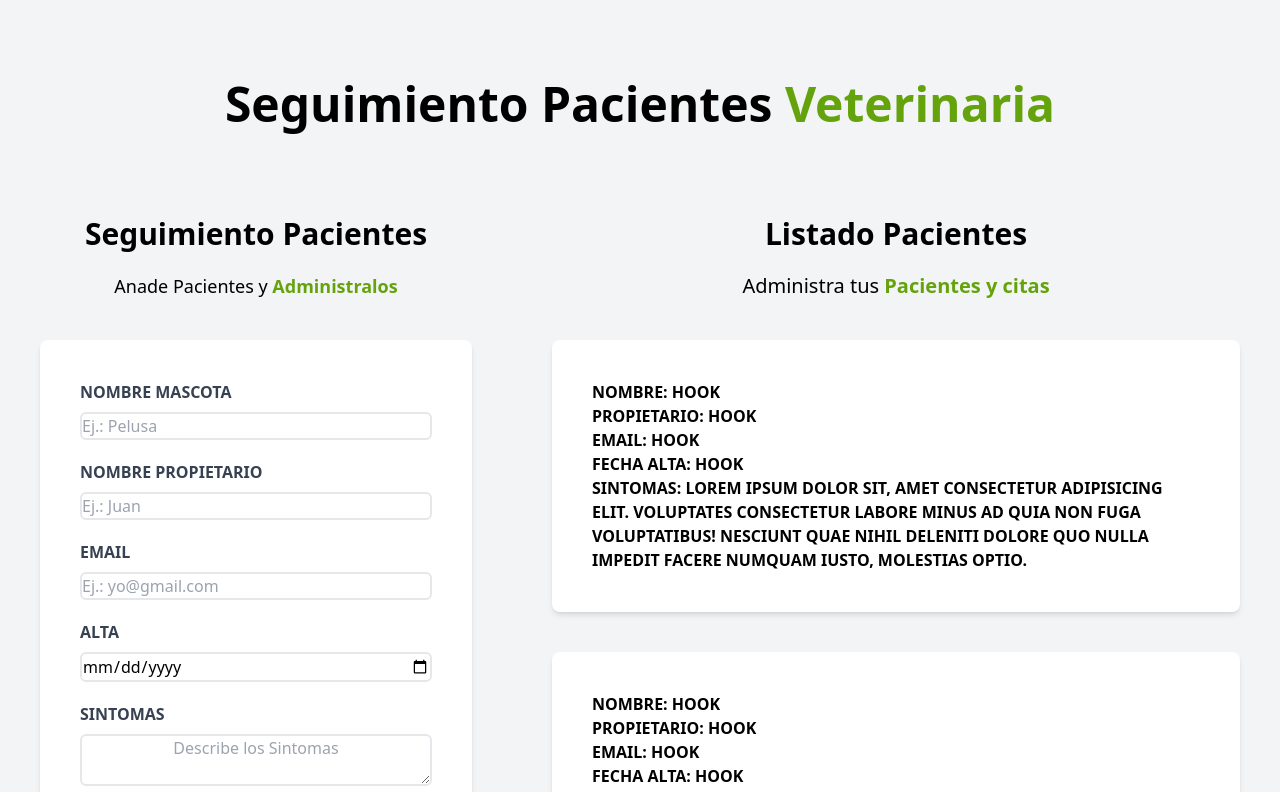
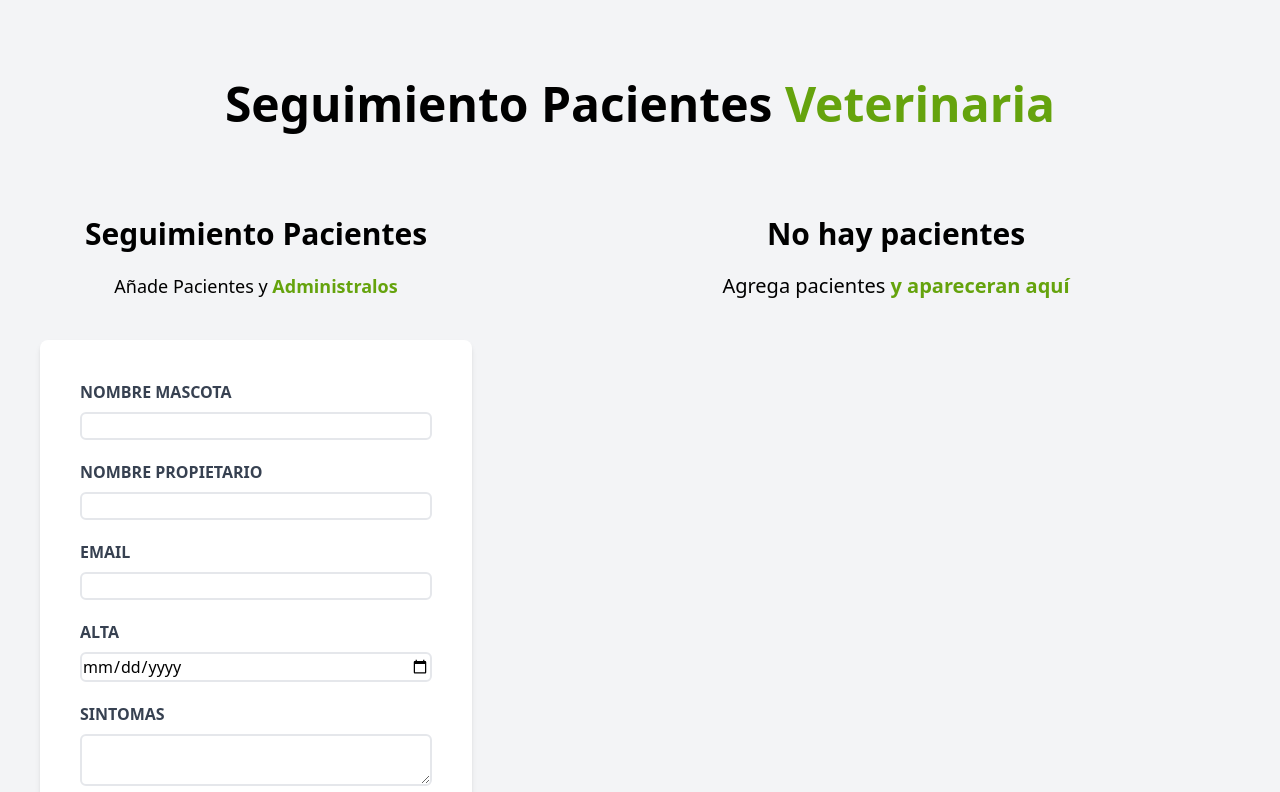
Before and after one commit to aleee-git/Veterinaria-react, a React (Vite) app: page / in a window 1280 px wide. Shown: the top 792 px of the page. Built offline with nearby package versions, Linux system fonts and the light colour scheme.

Commit message:
Correcion

```diff
--- a/src/App.jsx
+++ b/src/App.jsx
@@ -1,15 +1,20 @@
+import {useState} from 'react'
 import Formulario from './Components/Formulario'
 import Header from './Components/Header'
 import ListadoPacientes from './Components/ListadoPacientes'
 
 function App() {
 
+  const [pacientes, setPacientes] = useState ([]);
+
+
   return (
     <div className='container mx-auto mt-20'>
       <Header/>
       <div className='mt-12 md:flex'>
-        <Formulario/>
-        <ListadoPacientes/>
+        <Formulario pacientes = {pacientes} setPacientes = {setPacientes} />
+
+        <ListadoPacientes pacientes = {pacientes} />
       </div>
     </div>
   )
--- /dev/null
+++ b/src/Components/Error.jsx
@@ -0,0 +1,12 @@
+import React from 'react';
+
+export default function Error({mensaje}) {
+  return (
+    <div>
+        <div className='bg-red-700 text-white text-center p-3 uppercase font-bold mb-3 rounded-md'>
+        <p> {mensaje} </p>
+        </div>
+    </div>
+  );
+
+}
--- a/src/Components/Formulario.jsx
+++ b/src/Components/Formulario.jsx
@@ -1,37 +1,99 @@
-import React from 'react';
+import { React, useState, useEffect } from 'react';
+import Error from './Error'
 
-export default function Formulario() {
+// Llamar props de App.jsx
+export default function Formulario({setPacientes, pacientes}) {
+
+  // Hook => Variable, modificador = valor inicial
+  const [nombre, setNombre] = useState("");
+  const [propietario, setPropietario] = useState("");
+  const [email, setEmail] = useState("");
+  const [fecha, setFecha] = useState("");
+  const [sintomas, setSintomas] = useState("");
+  const [error, setError] = useState (false);
+
+  const generarID = () => {
+    const random = Math.random().toString(30);
+    const fecha = Date.now().toString(30);
+
+    return random + fecha;
+  }
+
+  const handleSubmit = (e) => {
+    e.preventDefault();
+
+    // Crea un array con las variables y si alguno incluye un string vacio envia alerta
+    if ([nombre, propietario, email, fecha, sintomas].includes("")) {
+
+      setError(true);
+      console.log("Hay al menos un campo vacio :(");
+      return;
+    }
+
+    setError(false);
+
+    const objetoPaciente = {
+      nombre,
+      propietario,
+      email,
+      fecha,
+      sintomas,
+      id : generarID()
+    }
+
+    // Copiar lo que hay en pacientes a objectoPaciente, un nuevo array
+    setPacientes ([...pacientes, objetoPaciente]);
+
+    // Reiniciar formulario
+    setNombre ("");
+    setPropietario ("");
+    setEmail ("");
+    setFecha ("");
+    setSintomas ("");
+
+  }
+
+
   return (
     <div className='md:w-1/2 lg:w-2/5 p-10'>
 
       <h2 className='font-black text-3xl text-center'> Seguimiento Pacientes </h2>
 
-      <p className='text-lg mt-5 text-center mb-10 '> Anade Pacientes y {""} <span className='text-lime-600 font-bold'>Administralos</span></p>
+      <p className='text-lg mt-5 text-center mb-10 '> Añade Pacientes y {""} <span className='text-lime-600 font-bold'>Administralos</span></p>
 
-      <form className='bg-white shadow-md rounded-lg p-10 mb-10'>
+      <form onSubmit = {handleSubmit} className='bg-white shadow-md rounded-lg p-10 mb-10'>
+
+        {error && <Error mensaje="Todos los campos son obligatorios"/>}
+
         <div className='mb-5'>
           <label className='block text-gray-700 font-bold uppercase' htmlFor="mascota"> Nombre Mascota </label>
-          <input className='border-2 w-full mt-2 rounded-md placeholder-gray-400'placeholder='Ej.: Pelusa' type="text" id='mascota'/>
+          {/* Agregar valor al input de acuerdo al Hook */}
+          <input value={nombre} onChange={(event) => setNombre(event.target.value)}
+          className='border-2 w-full mt-2 rounded-md'type="text" id='mascota'/>
         </div>
 
         <div className='mb-5'>
           <label className='block text-gray-700 font-bold uppercase' htmlFor="propietario"> Nombre Propietario </label>
-          <input className='border-2 w-full mt-2 rounded-md placeholder-gray-400'placeholder='Ej.: Juan' type="text" id='propietario'/>
+          <input value={propietario} onChange={(event) => setPropietario(event.target.value)}
+          className='border-2 w-full mt-2 rounded-md' type="text" id='propietario'/>
         </div>
 
         <div className='mb-5'>
           <label className='block text-gray-700 font-bold uppercase' htmlFor="email"> Email </label>
-          <input className='border-2 w-full mt-2 rounded-md placeholder-gray-400'placeholder='Ej.: yo@gmail.com' type="email" id='email'/>
+          <input value={email} onChange={(event) => setEmail(event.target.value)}
+          className='border-2 w-full mt-2 rounded-md' type="email" id='email'/>
         </div>
 
         <div className='mb-5'>
           <label className='block text-gray-700 font-bold uppercase' htmlFor="alta"> Alta </label>
-          <input className='border-2 w-full mt-2 rounded-md placeholder-gray-400' type="date" id='alta'/>
+          <input value={fecha} onChange={(event) => setFecha(event.target.value)}
+          className='border-2 w-full mt-2 rounded-md' type="date" id='alta'/>
         </div>
 
         <div className='mb-5'>
           <label className='block text-gray-700 font-bold uppercase' htmlFor="sintomas"> Sintomas </label>
-          <textarea className='border-2 w-full mt-2 rounded-md placeholder-gray-400 text-center'placeholder='Describe los Sintomas' type="text" id='sintomas'/>
+          <textarea value={sintomas} onChange={(event) => setSintomas(event.target.value)}
+          className='border-2 w-full mt-2 rounded-md' type="text" id='sintomas'/>
         </div>
 
         <input className='bg-amber-900 hover:bg-lime-700 cursor-pointer text-white p-3 rounded-lg w-full uppercase font-bold' type="submit" value="Agregar paciente" />
--- a/src/Components/ListadoPacientes.jsx
+++ b/src/Components/ListadoPacientes.jsx
@@ -1,19 +1,35 @@
 import React from 'react';
 import Paciente from './Paciente';
 
-export default function ListadoPacientes() {
+export default function ListadoPacientes({pacientes}) {
+
   return (
     <div className='md:w-1/2 lg:w-3/5 p-10 md:h-screen overflow-y-scroll'>
 
-      <h2 className='font-black text-center text-3xl'> Listado Pacientes </h2>
-      <p className='text-xl mt-5 text-center mb-10'> Administra tus {""} <span className='text-lime-600 font-bold'>Pacientes y citas</span></p>
+      {pacientes && pacientes.length ? (
+        <>
+          <h2 className='font-black text-center text-3xl'> Listado Pacientes </h2>
+          <p className='text-xl mt-5 text-center mb-10'> Administra tus {""} <span className='text-lime-600 font-bold'>Pacientes y citas</span></p>
 
-      <Paciente/>
-      <Paciente/>
-      <Paciente/>
-      <Paciente/>
-      <Paciente/>
-      <Paciente/>
+          {/* Iterar el componente, hacer una copia */}
+          { pacientes.map ((paciente) => (
+            <Paciente
+            // Crear un id
+            key = {paciente.id}
+            paciente = {paciente}/>
+          ))}
+          </>
+      ) : (
+        <>
+        <h2 className='font-black text-center text-3xl'> No hay pacientes </h2>
+        <p className='text-xl mt-5 text-center mb-10'> Agrega pacientes {""} <span className='text-lime-600 font-bold'>y apareceran aquí</span></p>
+        </>
+      )}
+
+
+
+
+
 
     </div>
   );
--- a/src/Components/Paciente.jsx
+++ b/src/Components/Paciente.jsx
@@ -1,20 +1,24 @@
 import React from 'react';
 
-export default function Paciente() {
+export default function Paciente({paciente}) {
   return (
     <div className='m-3 bg-white shadow-md rounded-lg p-10 mb-10'>
 
-    <p className='font-bold mb-3 text-gray-800 uppercase'> Nombre: {""} <span className='font-normal normal-case'>Hook</span></p>
+    <p className='font-bold mb-3 text-gray-800 uppercase'> Nombre: {""} <span className="lowercase font-normal">{paciente.nombre}</span></p>
 
-    <p className='font-bold mb-3 text-gray-800 uppercase'> Propietario: {""} <span className='font-normal normal-case'>Hook</span></p>
+    <p className='font-bold mb-3 text-gray-800 uppercase'> Propietario: {""} <span className='font-normal normal-case'>{paciente.propietario}</span></p>
 
-    <p className='font-bold mb-3 text-gray-800 uppercase'> Email: {""} <span className='font-normal normal-case'>Hook</span></p>
+    <p className='font-bold mb-3 text-gray-800 uppercase'> Email: {""} <span className='font-normal normal-case'>{paciente.email}</span></p>
 
-    <p className='font-bold mb-3 text-gray-800 uppercase'> Fecha Alta: {""} <span className='font-normal normal-case'>Hook</span></p>
+    <p className='font-bold mb-3 text-gray-800 uppercase'> Fecha Alta: {""} <span className='font-normal normal-case'>{paciente.fecha}</span></p>
 
-    <p className='font-bold mb-3 text-gray-800 uppercase'> Sintomas: {""} <span className='font-normal normal-case'>Lorem ipsum
-    dolor sit, amet consectetur adipisicing elit. Voluptates consectetur labore minus ad quia non fuga voluptatibus!
-    Nesciunt quae nihil deleniti dolore quo nulla impedit facere numquam iusto, molestias optio.</span></p>
+    <p className='font-bold mb-3 text-gray-800 uppercase'> Sintomas: {""} <span className='font-normal normal-case'>{paciente.sintomas}</span></p>
+
+    <div className='flex justify-evenly mt-8'>
+      <button type="button" className='bg-lime-700 cursor-pointer text-white p-3 rounded-lg uppercase font-bold'>Editar</button>
+      <button type="button" className='bg-red-600 cursor-pointer text-white p-3 rounded-lg uppercase font-bold'>Eliminar</button>
+
+    </div>
 
   </div>
 
--- a/tailwind.config.cjs
+++ b/tailwind.config.cjs
@@ -1,7 +1,7 @@
 /** @type {import('tailwindcss').Config} */
 module.exports = {
   // Archivos que usaran tailwind
-  content: ["./src**/*.jsx", "./index.html", "./src/Components/ListadoPacientes.jsx", "./src/Components/Header.jsx", "./src/Components/Formulario.jsx"],
+  content: ["./index.html", "./src/**/*.jsx"],
   theme: {
     extend: {},
   },
```
Also changed, not shown: src/index.css (line endings or trailing spaces).
